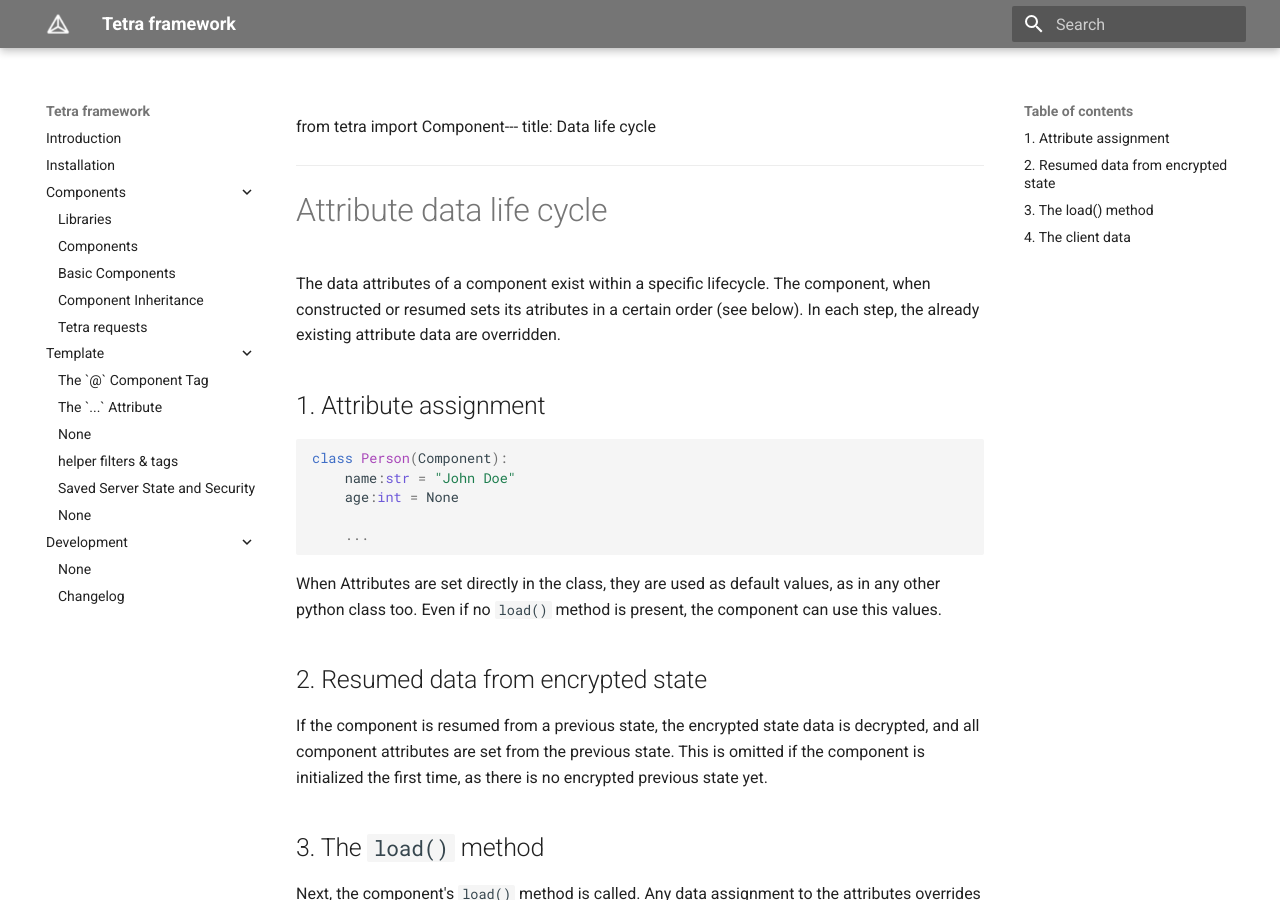
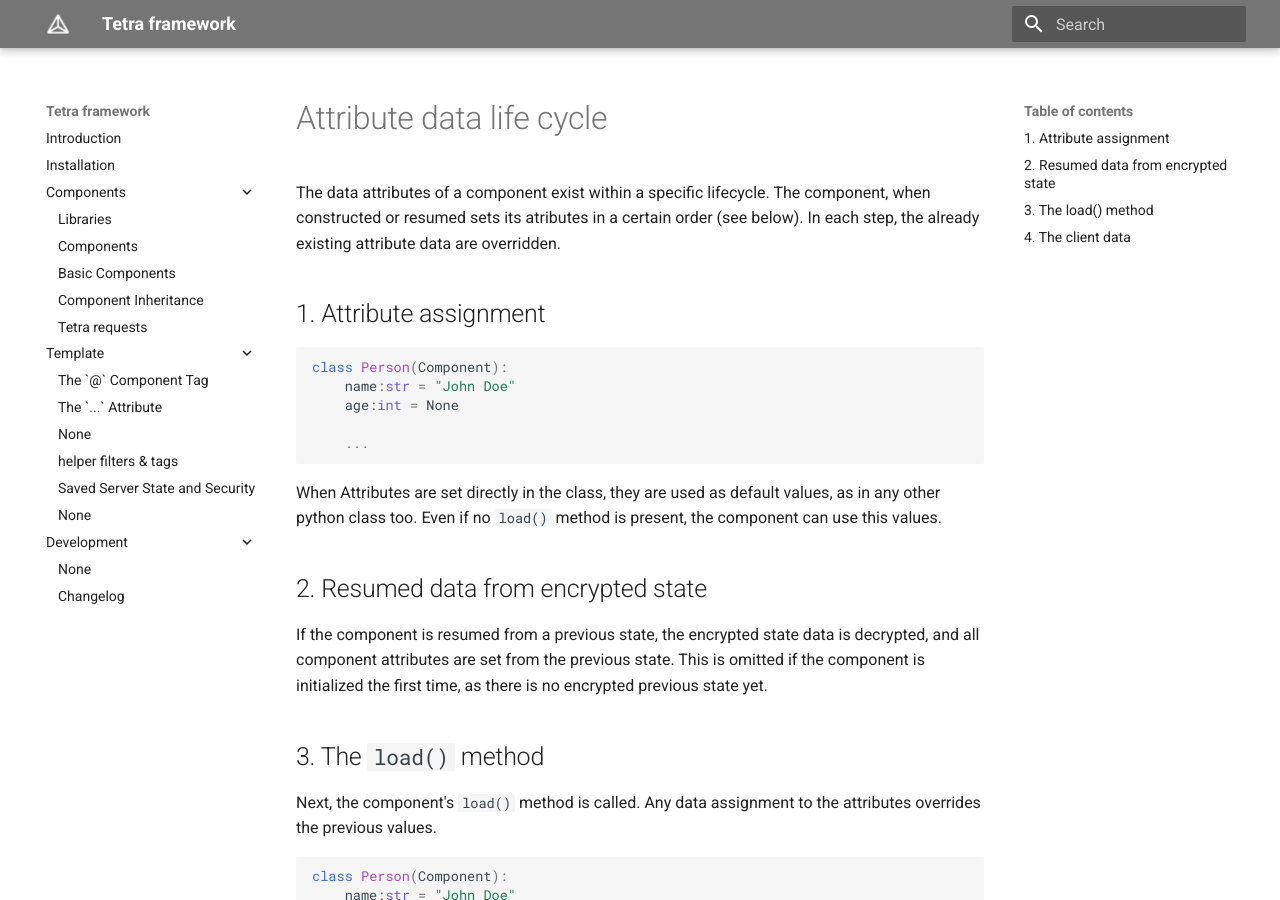
Before and after one commit to tetra-framework/tetra, an MkDocs documentation site: the page built from docs/data-life-cycle.md, in a window 1280 px wide and 900 px high. Built offline with MkDocs 1.6.1 and Material for MkDocs 9.7.7, drawn with Linux system fonts in a browser that asks for light colours.

Commit message:
fix wrong inserted import in doc...

```diff
--- a/docs/data-life-cycle.md
+++ b/docs/data-life-cycle.md
@@ -1,4 +1,4 @@
-from tetra import Component---
+---
 title: Data life cycle
 ---
 
```
